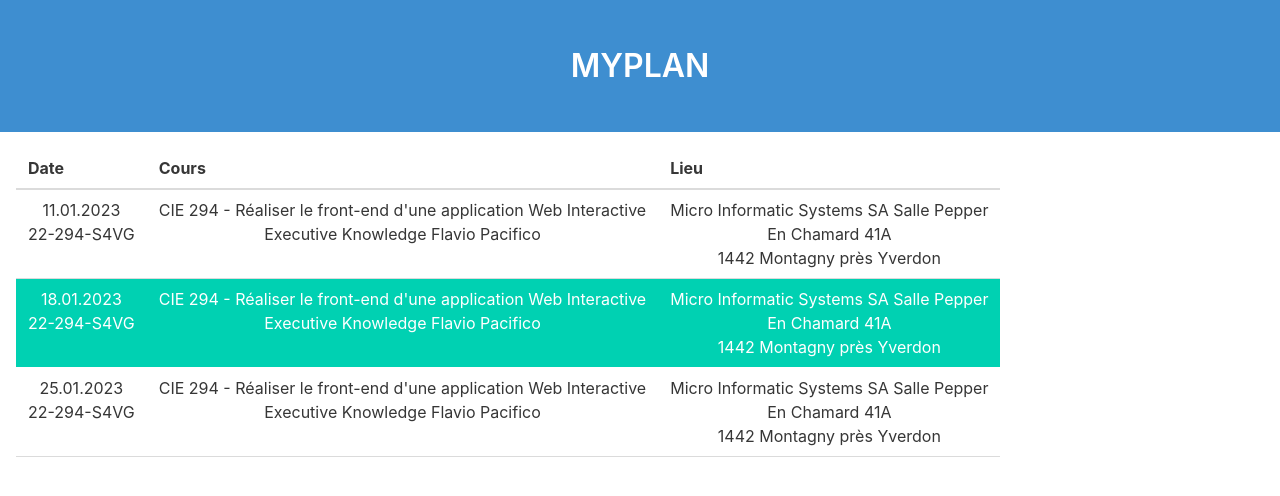
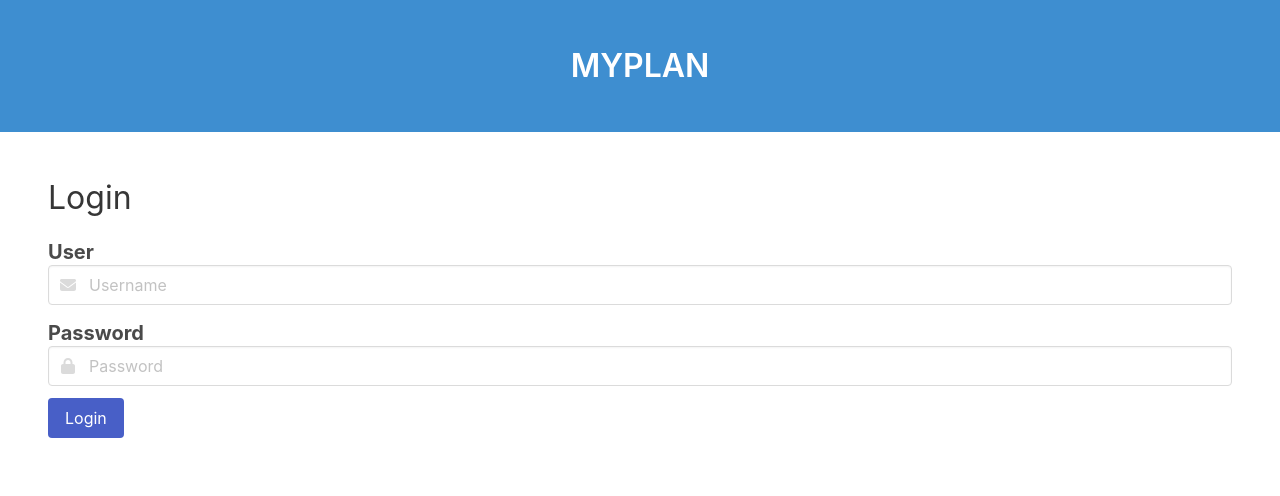
Before and after one commit to BastienVienet/epsic-cie-exam-react, a React (Create React App) app: page /login in a window 1280 px wide. Shown: the top 496 px of the page. Built offline with nearby package versions, Linux system fonts and the light colour scheme.

Commit message:
Login Page

```diff
--- a/src/components/App.jsx
+++ b/src/components/App.jsx
@@ -1,13 +1,15 @@
 import "../styles/App.css"
 import "bulma/css/bulma.min.css"
 import {Header} from "./Header";
-import {Planning} from "./Planning";
+// import {Planning} from "./Planning";
+import {Login} from "./Login";
 
 export const App = () => {
     return (
-        <div className="App">
+        <div>
             <Header/>
-            <Planning/>
+            <Login/>
+            {/*<Planning/>*/}
         </div>
     );
 }
--- a/src/components/Header.jsx
+++ b/src/components/Header.jsx
@@ -3,7 +3,7 @@ export const Header = () => {
     const title = "myplan"
 
     return (
-        <section className="hero is-info">
+        <section className="hero is-info Header">
             <div className="hero-body">
                 <p className="title">
                     {title.toUpperCase()}
--- /dev/null
+++ b/src/components/Login.jsx
@@ -0,0 +1,61 @@
+import {FontAwesomeIcon} from "@fortawesome/react-fontawesome";
+import {faEnvelope, faLock} from "@fortawesome/free-solid-svg-icons";
+import {useState} from "react";
+
+export const Login = () => {
+
+    const [username, setUsername] = useState('')
+    const [password, setPassword] = useState('')
+    const [userInfos, setUserInfos] = useState(null)
+
+    const handleLogin = () => {
+        if (!username) {
+            alert("The user field can't be null");
+            return;
+        }
+        if (!password || password.length < 3) {
+            alert("The password can't be null and must contain minimum 3 characters");
+            return;
+        }
+        setUserInfos('userInfo: ' + username + ' ' + password)
+    }
+
+    return (
+        <>
+            <div className="m-6">
+                <h1 className="title is-spaced has-text-weight-normal">Login</h1>
+                {userInfos && <p>{userInfos}</p>}
+                <h2 className="subtitle has-text-weight-bold mt-4 mb-0">User</h2>
+                <div className="field">
+                    <p className="control has-icons-left">
+                        <input className="input" type="text" placeholder="Username" value={username}
+                               onChange={e => setUsername(e.target.value)}/>
+                        <span className="icon is-small is-left">
+                        <FontAwesomeIcon icon={faEnvelope}/>
+                    </span>
+                        <span className="icon is-small is-right">
+                        <i className="fas fa-check"></i>
+                    </span>
+                    </p>
+                </div>
+                <h2 className="subtitle has-text-weight-bold mt-4 mb-0">Password</h2>
+                <div className="field">
+                    <p className="control has-icons-left">
+                        <input className="input" type="password" placeholder="Password" value={password}
+                               onChange={e => setPassword(e.target.value)}/>
+                        <span className="icon is-small is-left">
+                        <FontAwesomeIcon icon={faLock}/>
+                    </span>
+                    </p>
+                </div>
+                <div className="field">
+                    <p className="control">
+                        <button className="button is-link" onClick={handleLogin}>
+                            Login
+                        </button>
+                    </p>
+                </div>
+            </div>
+        </>
+    );
+}
--- a/src/styles/App.css
+++ b/src/styles/App.css
@@ -1,3 +1,3 @@
-.App {
+.Header {
     text-align: center;
 }
```
